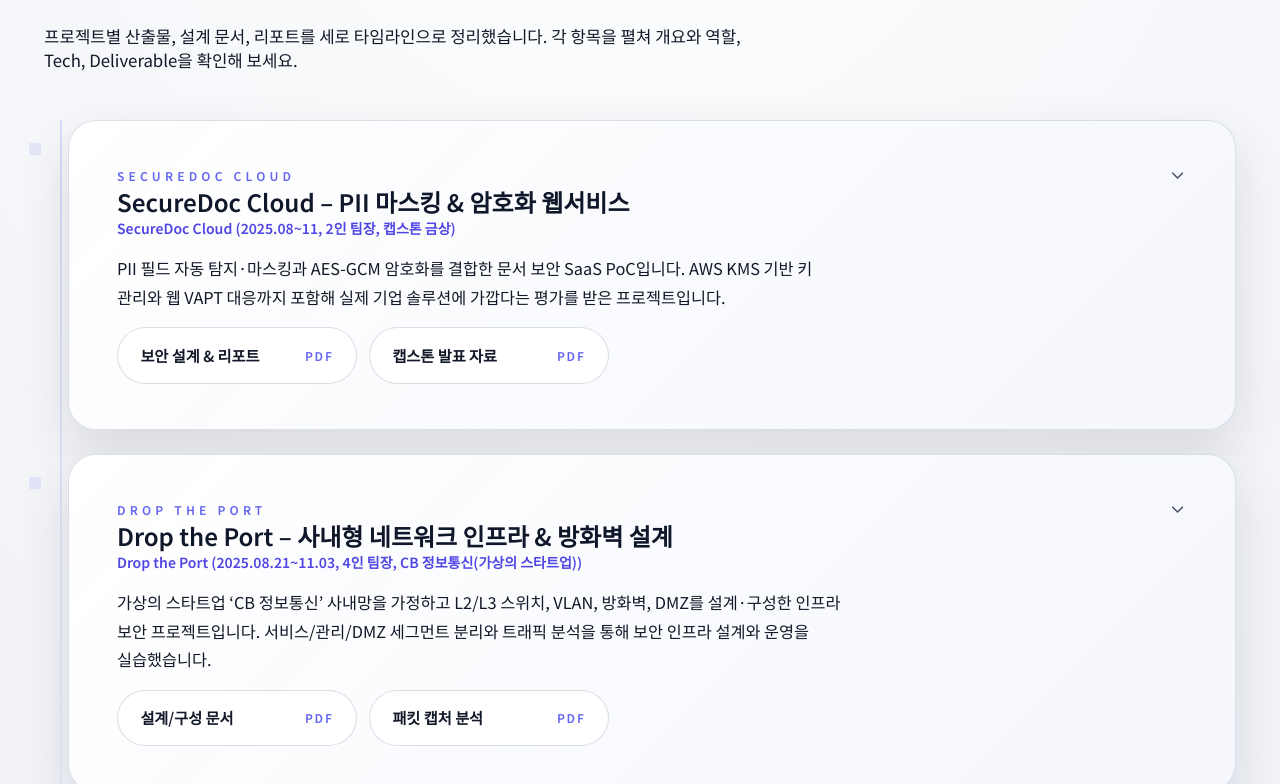
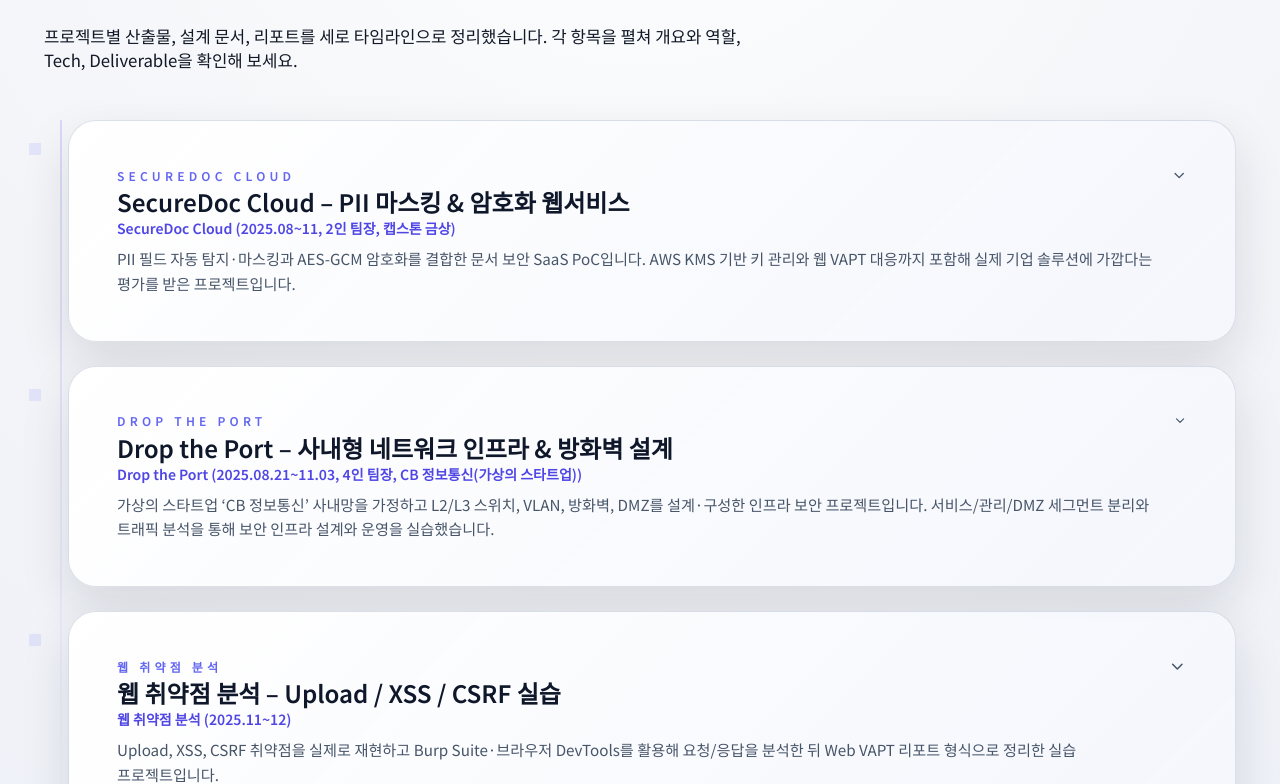
Before and after one commit to yourblueoceans/yourblueoceans.github.io, a React (Vite) app: page / in a window 1280 px wide. Shown: the part 3776-4560 px from the top of the page. Built offline with nearby package versions, Linux system fonts and the light colour scheme; a web font is replaced by a local one.

Commit message:
fix: accordion defaults and typography spacing

```diff
--- a/src/components/MediaDeliverablesSection.tsx
+++ b/src/components/MediaDeliverablesSection.tsx
@@ -1,6 +1,6 @@
 import React, { useState } from "react";
 import { ChevronDown } from "lucide-react";
-import { motion } from "framer-motion";
+import { AnimatePresence, motion } from "framer-motion";
 import { bodyText, cardClass, heading2, innerClass, overline, sectionClass, sectionMotion } from "../ui/tokens";
 
 type ProjectAsset = {
@@ -109,11 +109,20 @@
                     <p className="text-[0.75rem] font-semibold uppercase tracking-[0.35em] text-indigo-500">{project.category}</p>
                     <h3 className="text-2xl font-semibold text-slate-900">{project.title}</h3>
                     <p className="text-sm font-semibold text-indigo-600">{project.timeline}</p>
+                    <p className="mt-2 text-[0.95rem] leading-relaxed text-slate-600 line-clamp-2">{project.summary}</p>
                   </div>
                   <ChevronDown className={`stack-chevron ${isOpen ? "open" : ""}`} />
                 </button>
-                <p className={`${bodyText} mt-4 text-[0.98rem] leading-relaxed text-slate-700`}>{project.summary}</p>
-
+                <AnimatePresence initial={false}>
+                  {isOpen && (
+                    <motion.div
+                      key={`${project.id}-content`}
+                      initial={{ height: 0, opacity: 0 }}
+                      animate={{ height: "auto", opacity: 1 }}
+                      exit={{ height: 0, opacity: 0 }}
+                      transition={{ duration: 0.25, ease: "easeInOut" }}
+                      className="overflow-hidden"
+                    >
                       <div className="mt-4 flex flex-wrap gap-3">
                         {project.assets.map((asset) => (
                           <a key={asset.label} href={asset.href} target="_blank" rel="noreferrer" className="media-asset">
@@ -122,16 +131,16 @@
                           </a>
                         ))}
                       </div>
-
-                {isOpen && (
-                  <div className="mt-6 space-y-3 border-t border-slate-200 pt-4 text-[0.98rem] text-slate-700">
+                      <div className="mt-5 space-y-3 border-t border-slate-200 pt-4 text-[0.98rem] text-slate-700">
                         {project.details.map((detail) => (
                           <p key={detail.label}>
                             <span className="font-semibold text-slate-900">{detail.label}</span> : {detail.value}
                           </p>
                         ))}
                       </div>
+                    </motion.div>
                   )}
+                </AnimatePresence>
               </article>
             );
           })}
```
Also changed, not shown: 5 other files (tests, documents, lock files or other folders). Lines whose indentation alone changed are shown as unchanged.
